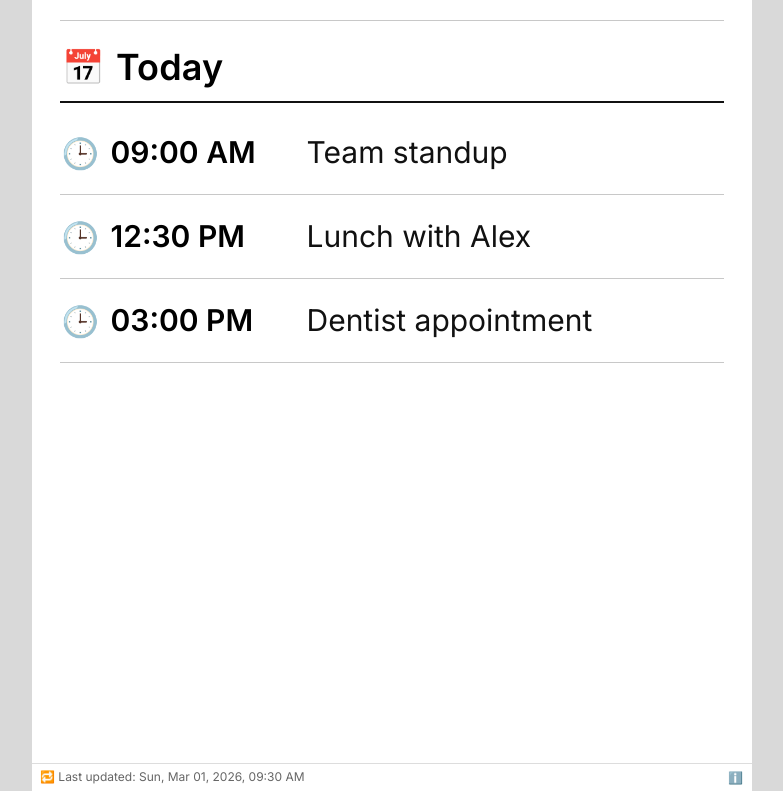
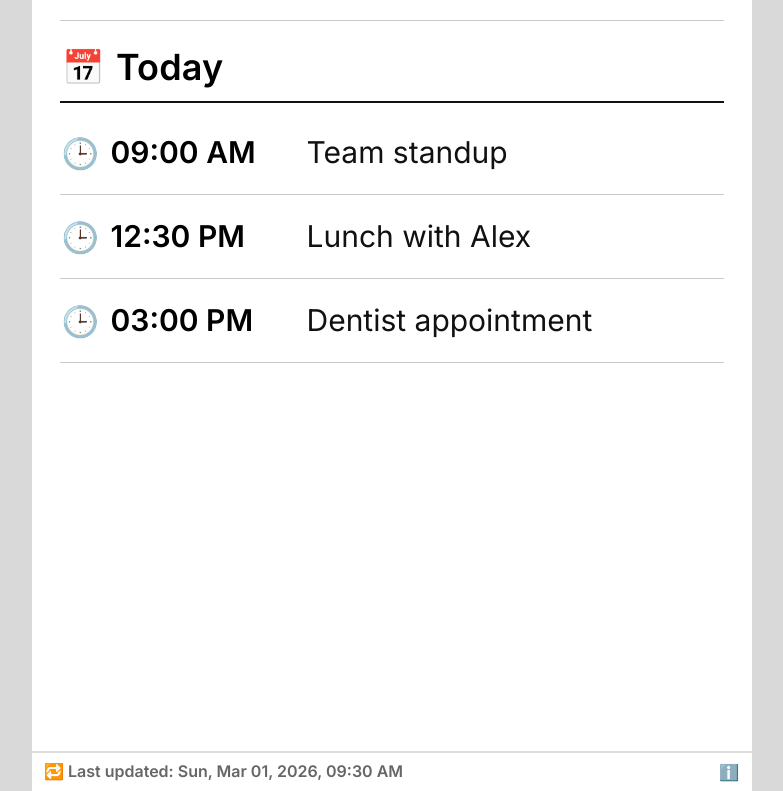
Before and after one commit to marienvo/inkplate, a React (Vite) app: page / in a window 1280 px wide. Shown: the part 489-1280 px from the top of the page, without its empty margins (248-1031 px from the left). Built offline with nearby package versions, Linux system fonts and the light colour scheme.

Commit message:
Fix rotation and status bar size

```diff
--- a/src/App.css
+++ b/src/App.css
@@ -34,28 +34,28 @@ body {
 }
 
 .status-bar {
-  min-height: 28px;
+  min-height: 40px;
   flex-shrink: 0;
   background: #fff;
   color: #666;
   display: flex;
   align-items: center;
   justify-content: space-between;
-  padding: 2px 8px;
-  border-top: 1px solid #ddd;
+  padding: 6px 12px;
+  border-top: 2px solid #ddd;
 }
 
 .status-time {
   margin: 0;
-  font-size: 12px;
-  font-weight: 500;
+  font-size: 16px;
+  font-weight: 600;
   letter-spacing: 0;
   line-height: 1.2;
 }
 
 .status-icons {
   margin: 0;
-  font-size: 12px;
+  font-size: 16px;
   letter-spacing: 1px;
   line-height: 1;
 }
```
Also changed, not shown: 1 other file (tests, documents, lock files or other folders).
